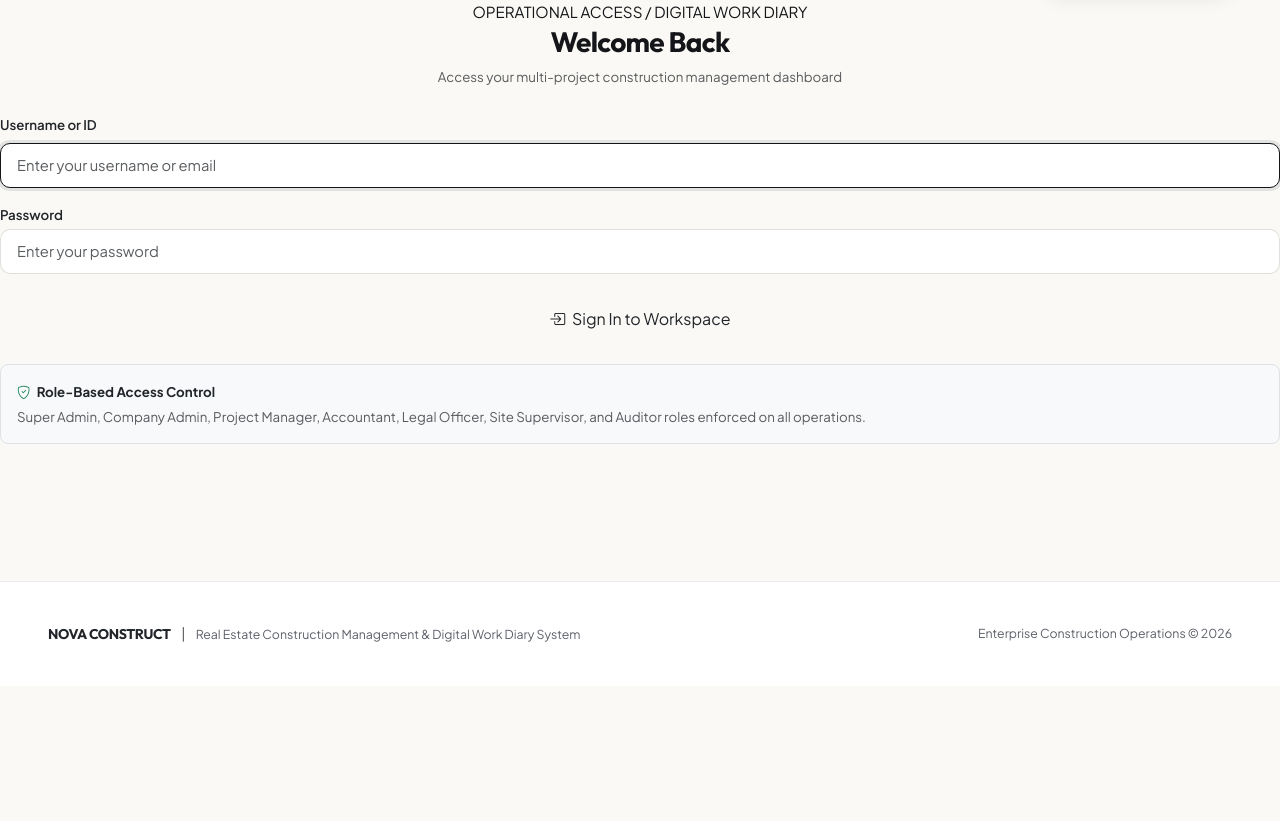
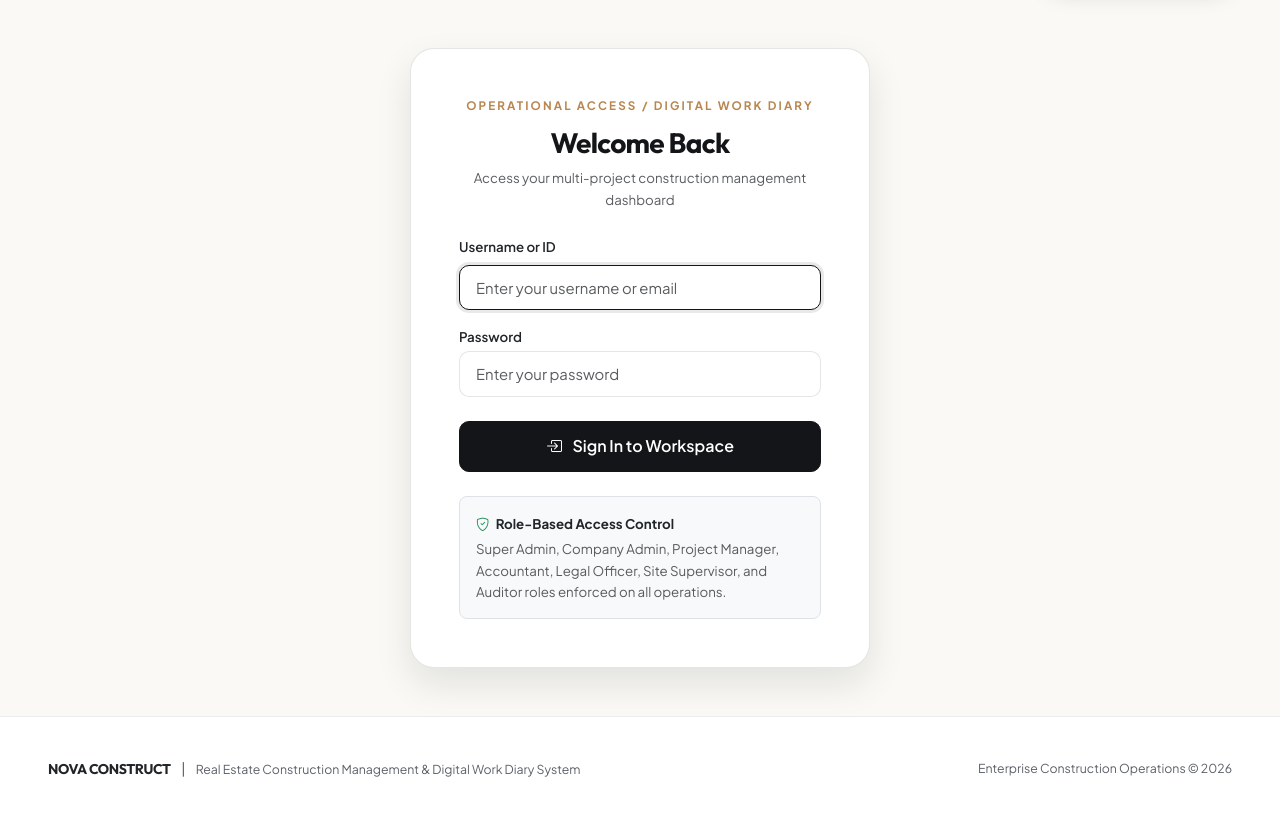
Before and after one commit to ARPITPAL1/WorkBook, a Django app: page /accounts/login/ in a window 1280 px wide. Shown: the part 114-935 px from the top of the page. Before the commit the page ends 756 px from the top, so only its background shows below. Run offline with Django 5.2, Linux system fonts and the light colour scheme.

Commit message:
fix: restore login page CSS - add auth styles and fix static tag in base.html

```diff
--- a/static/css/nova-theme.css
+++ b/static/css/nova-theme.css
@@ -624,3 +624,98 @@ h1, h2, h3, h4, h5, h6, .font-heading {
   color: var(--nova-text-muted);
   font-size: 0.88rem;
 }
+
+/* ==========================================================================
+   AUTH PAGES - Login / Sign-in Card
+   ========================================================================== */
+
+.nova-auth-wrapper {
+  display: flex;
+  align-items: center;
+  justify-content: center;
+  min-height: calc(100vh - 160px);
+  padding: clamp(1.5rem, 4vw, 3rem) 1rem;
+  background-color: var(--nova-bg-page);
+}
+
+.nova-auth-card {
+  background-color: var(--nova-bg-surface);
+  border: 1px solid var(--nova-border-card);
+  border-radius: var(--nova-radius-xl);
+  box-shadow: var(--nova-shadow-lg);
+  padding: clamp(2rem, 5vw, 3rem);
+  width: 100%;
+  max-width: 460px;
+}
+
+.nova-eyebrow {
+  display: block;
+  font-size: 0.73rem;
+  font-weight: 700;
+  text-transform: uppercase;
+  letter-spacing: 0.18em;
+  color: var(--nova-brand-gold);
+  margin-bottom: 0.6rem;
+}
+
+/* Primary login / CTA button */
+.btn-nova-primary {
+  background-color: var(--nova-brand-navy);
+  color: #ffffff !important;
+  border: 1px solid var(--nova-brand-navy);
+  border-radius: var(--nova-radius-md);
+  padding: 0.8rem 1.5rem;
+  font-weight: 600;
+  font-size: 0.98rem;
+  transition: background-color 0.22s ease, transform 0.18s ease, box-shadow 0.22s ease;
+  cursor: pointer;
+  display: inline-flex;
+  align-items: center;
+  justify-content: center;
+  gap: 0.4rem;
+  text-decoration: none;
+  width: 100%;
+}
+
+.btn-nova-primary:hover,
+.btn-nova-primary:focus {
+  background-color: var(--nova-brand-navy-light);
+  box-shadow: 0 8px 20px rgba(20, 21, 24, 0.2);
+  transform: translateY(-1px);
+  color: #ffffff !important;
+}
+
+.btn-nova-primary:active {
+  transform: translateY(0);
+  box-shadow: none;
+}
+
+/* Style Django auth form inputs to match nova-input */
+.nova-auth-card input[type="text"],
+.nova-auth-card input[type="password"],
+.nova-auth-card input[type="email"] {
+  width: 100%;
+  border: 1px solid var(--nova-border-card);
+  border-radius: var(--nova-radius-md);
+  padding: 0.65rem 1rem;
+  background-color: #ffffff;
+  color: var(--nova-text-main);
+  font-family: var(--nova-font-sans);
+  font-size: 0.93rem;
+  transition: border-color 0.2s ease, box-shadow 0.2s ease;
+  outline: none;
+}
+
+.nova-auth-card input[type="text"]:focus,
+.nova-auth-card input[type="password"]:focus,
+.nova-auth-card input[type="email"]:focus {
+  border-color: var(--nova-brand-navy);
+  box-shadow: 0 0 0 3px rgba(20, 21, 24, 0.09);
+}
+
+@media (max-width: 575.98px) {
+  .nova-auth-card {
+    border-radius: var(--nova-radius-lg);
+    padding: 1.5rem 1.25rem;
+  }
+}
--- a/templates/base.html
+++ b/templates/base.html
@@ -1,3 +1,4 @@
+{% load static %}
 <!DOCTYPE html>
 <html lang="en">
 <head>
@@ -17,7 +18,7 @@
   <link rel="stylesheet" href="https://cdn.jsdelivr.net/npm/bootstrap-icons@1.11.3/font/bootstrap-icons.min.css">
 
   <!-- Nova Custom Architectural Design System -->
-  <link rel="stylesheet" href="/static/css/nova-theme.css">
+  <link rel="stylesheet" href="{% static 'css/nova-theme.css' %}">
 
   {% block extra_css %}{% endblock %}
 </head>
```
